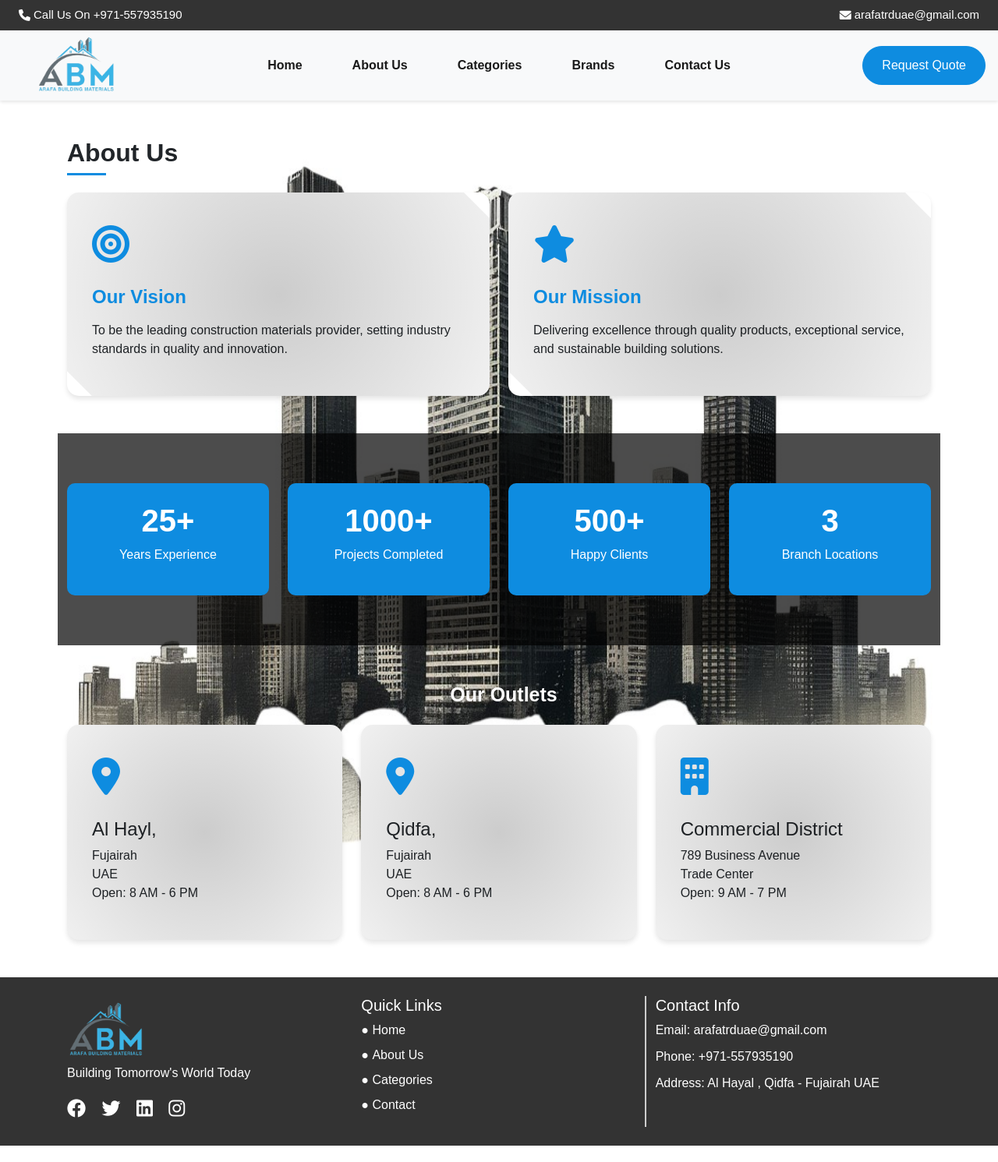
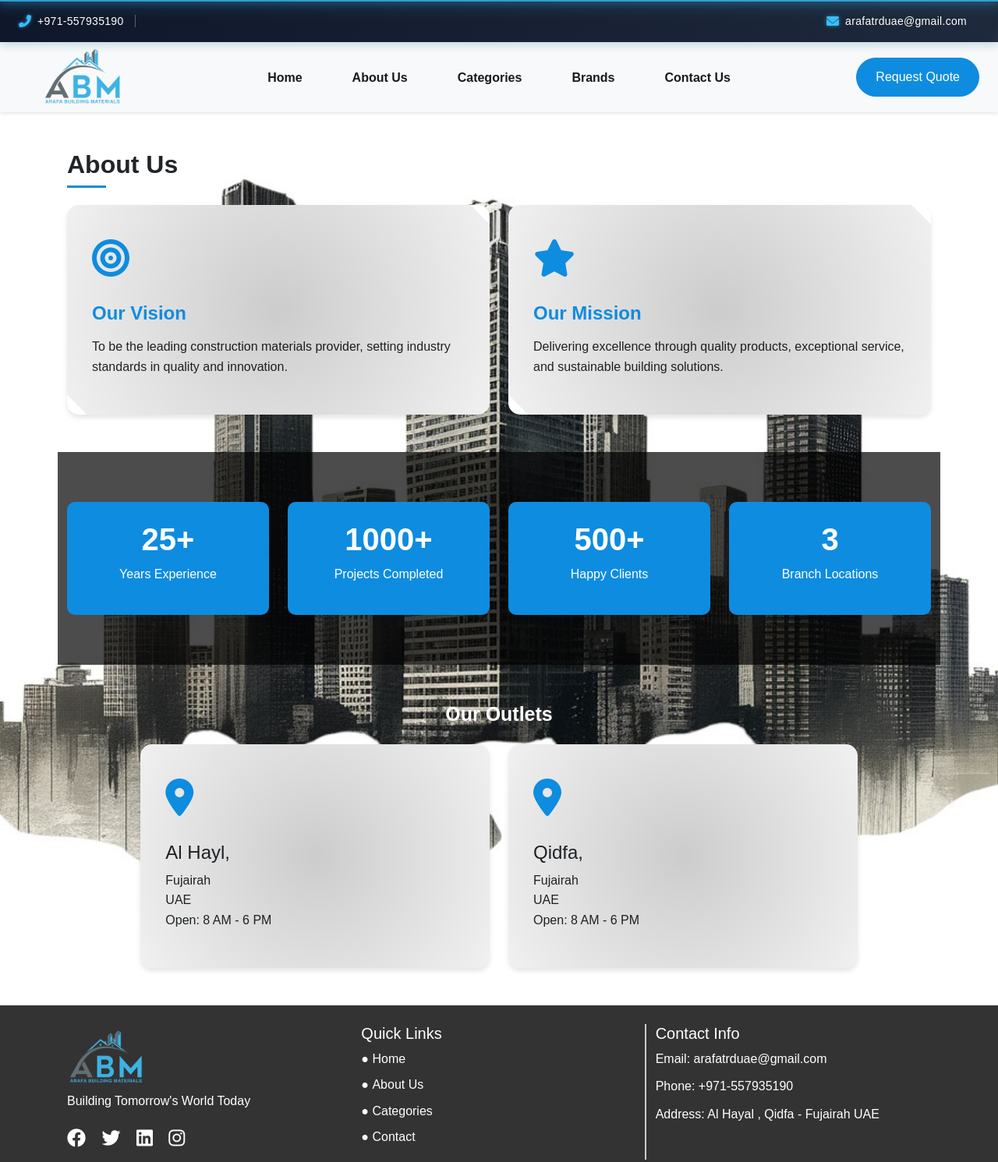
Before and after one commit to aneesmt2006/construction_startup, a plain HTML site: page about.html in a window 1280 px wide. Shown: the whole page at 78% size. Before the commit the page ends 1470 px from the top, so only its background shows below. Drawn offline with nearby package versions, Linux system fonts and the light colour scheme; a web font is replaced by a local one.

Commit message:
top bar commits

```diff
--- a/about.html
+++ b/about.html
@@ -1,29 +1,52 @@
 <!DOCTYPE html>
 <html lang="en">
   <head>
-    <meta charset="UTF-8">
-    <meta name="viewport" content="width=device-width, initial-scale=1.0">
-    <link rel="icon" href="https://res.cloudinary.com/dbzdl9adj/image/upload/v1736313524/ABM_Logo-1_cmgwnk.jpg" type="image/x-icon">
+    <meta charset="UTF-8" />
+    <meta name="viewport" content="width=device-width, initial-scale=1.0" />
+    <link
+      rel="icon"
+      href="https://res.cloudinary.com/dbzdl9adj/image/upload/v1736313524/ABM_Logo-1_cmgwnk.jpg"
+      type="image/x-icon"
+    />
     <title>ARAFA - Construction & Building Materials</title>
 
-    <link rel="stylesheet" href="style.css">
-    <link rel="preconnect" href="https://fonts.googleapis.com">
-    <link rel="preconnect" href="https://fonts.gstatic.com" crossorigin>
-    <link href="https://fonts.googleapis.com/css2?family=Belleza&family=Limelight&family=Merriweather:ital,wght@0,300;0,400;0,700;0,900;1,300;1,400;1,700;1,900&family=Orbitron:wght@400..900&display=swap" rel="stylesheet">
+    <link rel="stylesheet" href="style.css" />
+    <link rel="preconnect" href="https://fonts.googleapis.com" />
+    <link rel="preconnect" href="https://fonts.gstatic.com" crossorigin />
+    <link
+      href="https://fonts.googleapis.com/css2?family=Belleza&family=Limelight&family=Merriweather:ital,wght@0,300;0,400;0,700;0,900;1,300;1,400;1,700;1,900&family=Orbitron:wght@400..900&display=swap"
+      rel="stylesheet"
+    />
 
     <!-- Bootstrap CSS -->
-    <link href="https://cdn.jsdelivr.net/npm/bootstrap@5.3.2/dist/css/bootstrap.min.css" rel="stylesheet">
+    <link
+      href="https://cdn.jsdelivr.net/npm/bootstrap@5.3.2/dist/css/bootstrap.min.css"
+      rel="stylesheet"
+    />
 
     <!-- Swiper CSS -->
-    <link rel="stylesheet" href="https://cdn.jsdelivr.net/npm/swiper@8/swiper-bundle.min.css">
+    <link
+      rel="stylesheet"
+      href="https://cdn.jsdelivr.net/npm/swiper@8/swiper-bundle.min.css"
+    />
     <!-- AOS CSS -->
-    <link href="https://unpkg.com/aos@2.3.1/dist/aos.css" rel="stylesheet">
+    <link href="https://unpkg.com/aos@2.3.1/dist/aos.css" rel="stylesheet" />
     <!-- Font Awesome -->
-    <link rel="stylesheet" href="https://cdnjs.cloudflare.com/ajax/libs/font-awesome/6.4.0/css/all.min.css">
-    <link rel="stylesheet" href="https://stackpath.bootstrapcdn.com/bootstrap/5.0.0-alpha1/css/bootstrap.min.css" integrity="sha384-r4NyP46KrjDleawBgD5tp8Y7UzmLA05oM1iAEQ17CSuDqnUK2+k9luXQOfXJCJ4I" crossorigin="anonymous">
-    <link rel="stylesheet" href="https://cdnjs.cloudflare.com/ajax/libs/font-awesome/6.0.0/css/all.min.css">
-
-
+    <link
+      rel="stylesheet"
+      href="https://cdnjs.cloudflare.com/ajax/libs/font-awesome/6.4.0/css/all.min.css"
+    />
+    <link
+      rel="stylesheet"
+      href="https://stackpath.bootstrapcdn.com/bootstrap/5.0.0-alpha1/css/bootstrap.min.css"
+      integrity="sha384-r4NyP46KrjDleawBgD5tp8Y7UzmLA05oM1iAEQ17CSuDqnUK2+k9luXQOfXJCJ4I"
+      crossorigin="anonymous"
+    />
+    <link
+      rel="stylesheet"
+      href="https://cdnjs.cloudflare.com/ajax/libs/font-awesome/6.0.0/css/all.min.css"
+    />
+    <link rel="stylesheet" href="topbar.css">
     <!-- Custom CSS -->
     <style>
       :root {
@@ -34,13 +57,10 @@
       }
 
       body {
-
         font-family: Arial, sans-serif;
         /* font-weight: 400; */
         font-style: normal;
-
       }
-
 
       /* /////////////////////////////////////////////////////////////////////////////////////////////// */
       /* Navbar Styles */
@@ -66,7 +86,7 @@
       }
 
       .nav-link::after {
-            content: '';
+        content: "";
         position: absolute;
         bottom: 0;
         left: 50%;
@@ -96,11 +116,12 @@
       }
       /* //////////////////////////////////////////////////////////////////////////////////////// */
 
-
-
-    .list-unstyled li a{ text-decoration:none;
-        list-style-type: disc; margin-bottom: 5px;color: white; }
-
+      .list-unstyled li a {
+        text-decoration: none;
+        list-style-type: disc;
+        margin-bottom: 5px;
+        color: white;
+      }
 
       /* Animations */
       @keyframes slideInLeft {
@@ -134,7 +155,8 @@
         right: 5%;
         width: 100px;
         height: 200px;
-            background: url('https://www.svgrepo.com/show/14783/crane.svg') no-repeat;
+        background: url("https://www.svgrepo.com/show/14783/crane.svg")
+          no-repeat;
         background-size: contain;
         animation: swingCrane 10s infinite alternate;
       }
@@ -154,7 +176,8 @@
         left: 5%;
         width: 150px;
         height: 100px;
-            background: url('https://www.svgrepo.com/show/273635/blueprint.svg') no-repeat;
+        background: url("https://www.svgrepo.com/show/273635/blueprint.svg")
+          no-repeat;
         background-size: contain;
         opacity: 0.5;
         transform: rotate(-15deg);
@@ -211,9 +234,7 @@
         }
       }
 
-
-
-#sticky-header{
+      #sticky-header {
         position: sticky;
         top: 0;
         width: 100%;
@@ -246,7 +267,7 @@
       }
 
       .navbar {
-    box-shadow: 0 2px 4px rgba(0,0,0,0.1);
+        box-shadow: 0 2px 4px rgba(0, 0, 0, 0.1);
       }
 
       .navbar-brand {
@@ -265,7 +286,7 @@
           right: 0;
           background: white;
           padding: 1rem;
-        box-shadow: 0 2px 4px rgba(0,0,0,0.1);
+          box-shadow: 0 2px 4px rgba(0, 0, 0, 0.1);
         }
 
         .navbar-nav {
@@ -283,7 +304,6 @@
           gap: 1rem;
         }
       }
-
 
       /* Responsive Adjustments */
       @media (max-width: 768px) {
@@ -319,38 +339,53 @@
           display: none;
         }
       }
-
     </style>
   </head>
   <body>
     <!-- Top Bar Section -->
     <!-- ----------------------------------------------------------------------------------------------------------------------------------------------------- -->
-  <div class="top-bar bg-dark text-white py-2">
-    <div class="container-fluid px-4">
-        <div class="d-flex justify-content-between align-items-center">
-            <div class="contact-info ">
-                <i class="fas fa-phone me-1"></i>
-                <a href="tel:+971568847406" class="phone text-white text-decoration-none">Call Us On +971-557935190</a>
+    <div class="top-bar">
+      <div class="container-fluid">
+          <div class="top-bar-content">
+              <div class="contact-info">
+                  <i class="fas fa-phone-alt pulse"></i>
+                  <a href="tel:+971557935190" class="contact-link"  style="color: white;">+971-557935190</a>
               </div>
-            <div class="contact-info email-info">
-                <i class="fas fa-envelope me-1"></i>
-                <a href="mailto:info@arafa.com" class="text-white text-decoration-none">arafatrduae@gmail.com</a>
+              <div class="contact-info">
+                  <i class="fas fa-envelope"></i>
+                  <a href="mailto:arafatrduae@gmail.com" class="contact-link" style="color: white;">arafatrduae@gmail.com</a>
               </div>
           </div>
       </div>
   </div>
 
-<nav class="navbar navbar-expand-lg navbar-light bg-light sticky-top" style="height:90px">
+    <nav
+      class="navbar navbar-expand-lg navbar-light bg-light sticky-top"
+      style="height: 90px"
+    >
       <div class="container-fluid">
         <!-- Logo Section -->
         <a class="navbar-brand me-5" href="#">
-            <img src="images/ABM_Logo-1-removebg-preview.png" alt="ARAFA Logo"
-                 style="width: auto; height: 90px; padding-left: 10px; margin-left: 20px; object-fit: contain;">
+          <img
+            src="images/ABM_Logo-1-removebg-preview.png"
+            alt="ARAFA Logo"
+            style="
+              width: auto;
+              height: 90px;
+              padding-left: 10px;
+              margin-left: 20px;
+              object-fit: contain;
+            "
+          />
         </a>
 
-
         <!-- Toggler Button Aligned Right -->
-        <button class="navbar-toggler ms-auto" type="button" data-bs-toggle="collapse" data-bs-target="#navbarNav">
+        <button
+          class="navbar-toggler ms-auto"
+          type="button"
+          data-bs-toggle="collapse"
+          data-bs-target="#navbarNav"
+        >
           <span class="navbar-toggler-icon"></span>
         </button>
 
@@ -364,29 +399,38 @@
               <b><a class="nav-link active" href="about.html">About Us</a></b>
             </li>
             <li class="nav-item">
-                    <b><a class="nav-link active" href="categories.html">Categories</a></b>
+              <b
+                ><a class="nav-link active" href="categories.html"
+                  >Categories</a
+                ></b
+              >
             </li>
             <li class="nav-item">
               <b><a class="nav-link active" href="brands.html">Brands</a></b>
             </li>
 
             <li class="nav-item">
-                    <b><a class="nav-link active" href="contact.html">Contact Us</a></b>
+              <b
+                ><a class="nav-link active" href="contact.html"
+                  >Contact Us</a
+                ></b
+              >
             </li>
           </ul>
           <!-- Button -->
           <div class="ms-lg-4">
-                <b><a class="btn btn-primary rounded-pill" href="contact.html">Request Quote</a></b>
+            <b
+              ><a class="btn btn-primary rounded-pill" href="contact.html"
+                >Request Quote</a
+              ></b
+            >
           </div>
         </div>
       </div>
     </nav>
 
-
-
-
      <!-- About Section -->
-    <section id="about" class="py-5" style="background-image:url(images/3x2_i_want_with_plane_white__backgro\ \(1\)-Photoroom.jpg);background-size: 100% 100%; background-position: center; background-repeat: no-repeat; ">
+<section id="about" class="py-5" style="background-image: url('images/3x2_i_want_with_plane_white__backgro (1)-Photoroom.jpg'); background-size: cover; background-position: center; background-repeat: no-repeat; overflow-x: hidden;">
   <div class="container">
       <h2 class="section-title" data-aos="fade-up">About Us</h2>
       <!-- Vision & Mission -->
@@ -436,52 +480,40 @@
       <!-- Branches -->
       <div class="row">
           <div class="col-12" data-aos="fade-up">
-                    <h3 class="text-center mb-4" style="color: white;padding-left: 12px;font-size: 25px;"><b>Our Outlets</b></h3>
+              <h3 class="text-center mb-4" style="color: white; font-size: 25px;"><b>Our Outlets</b></h3>
           </div>
-                <div class="col-md-4" data-aos="fade-up">
+          <div class="col-md-10 offset-md-1">
+              <div class="row justify-content-center">
+                  <div class="col-md-6" data-aos="fade-up">
                       <div class="about-card">
                           <div class="about-icon"><i class="fas fa-map-marker-alt"></i></div>
                           <h4>Al Hayl,</h4>
-                        <p>Fujairah<br>UAE
-                            <br>Open: 8 AM - 6 PM</p>
+                          <p>Fujairah<br>UAE<br>Open: 8 AM - 6 PM</p>
                       </div>
                   </div>
-                <div class="col-md-4" data-aos="fade-up">
+                  <div class="col-md-6" data-aos="fade-up">
                       <div class="about-card">
                           <div class="about-icon"><i class="fas fa-map-marker-alt"></i></div>
-                        <h4>Qidfa,
-                        </h4>
-                        <p>Fujairah<br>UAE
-                            <br>Open: 8 AM - 6 PM</p>
+                          <h4>Qidfa,</h4>
+                          <p>Fujairah<br>UAE<br>Open: 8 AM - 6 PM</p>
                       </div>
                   </div>
-                <!-- <div class="col-md-4" data-aos="fade-up" data-aos-delay="100">
-                    <div class="about-card">
-                        <div class="about-icon"><i class="fas fa-industry"></i></div>
-                        <h4>Industrial Area</h4>
-                        <p>456 Industrial Zone<br>Manufacturing Hub<br>Open: 7 AM - 5 PM</p>
-                    </div>
-                </div> -->
-                <div class="col-md-4" data-aos="fade-up" data-aos-delay="200">
-                    <div class="about-card">
-                        <div class="about-icon"><i class="fas fa-building"></i></div>
-                        <h4>Commercial District</h4>
-                        <p>789 Business Avenue<br>Trade Center<br>Open: 9 AM - 7 PM</p>
               </div>
           </div>
       </div>
   </div>
 </section>
 
-
-
     <!-- Footer -->
     <footer class="py-4">
       <div class="container">
         <div class="row">
           <div class="col-md-4">
-                    <img src="/images/ABM_Logo-1-removebg-preview.png" alt=""
-                         style="display: block; width: 100px; height: auto;">
+            <img
+              src="/images/ABM_Logo-1-removebg-preview.png"
+              alt=""
+              style="display: block; width: 100px; height: auto"
+            />
             <p>Building Tomorrow's World Today</p>
             <div class="social-icons">
               <a href="#"><i class="fab fa-facebook"></i></a>
@@ -492,22 +524,35 @@
           </div>
 
           <!-- Quick Links Section with Border -->
-                <div class="col-md-4" style="border-right: 2px solid #ccc; padding-right: 20px;">
+          <div
+            class="col-md-4"
+            style="border-right: 2px solid #ccc; padding-right: 20px"
+          >
             <h5>Quick Links</h5>
-                    <ul class="list-unstyled" style="padding: 0;">
-                        <li style="margin-bottom: 8px;"><a href="index.html">&#9679;&nbsp;Home</a></li>
-                        <li style="margin-bottom: 8px;"><a href="about.html">&#9679;&nbsp;About Us</a></li>
-                        <li style="margin-bottom: 8px;"><a href="categories.html">&#9679;&nbsp;Categories</a></li>
-                        <li style="margin-bottom: 8px;"><a href="contact.html">&#9679;&nbsp;Contact</a></li>
+            <ul class="list-unstyled" style="padding: 0">
+              <li style="margin-bottom: 8px">
+                <a href="index.html">&#9679;&nbsp;Home</a>
+              </li>
+              <li style="margin-bottom: 8px">
+                <a href="about.html">&#9679;&nbsp;About Us</a>
+              </li>
+              <li style="margin-bottom: 8px">
+                <a href="categories.html">&#9679;&nbsp;Categories</a>
+              </li>
+              <li style="margin-bottom: 8px">
+                <a href="contact.html">&#9679;&nbsp;Contact</a>
+              </li>
             </ul>
           </div>
 
           <!-- Contact Info Section -->
           <div class="col-md-4">
             <h5>Contact Info</h5>
-                    <p style="margin-bottom: 10px;">Email: arafatrduae@gmail.com</p>
-                    <p style="margin-bottom: 10px;">Phone: +971-557935190</p>
-                    <p style="margin-bottom: 10px;">Address: Al Hayal , Qidfa - Fujairah UAE</p>
+            <p style="margin-bottom: 10px">Email: arafatrduae@gmail.com</p>
+            <p style="margin-bottom: 10px">Phone: +971-557935190</p>
+            <p style="margin-bottom: 10px">
+              Address: Al Hayal , Qidfa - Fujairah UAE
+            </p>
           </div>
         </div>
       </div>
@@ -526,20 +571,20 @@
     <script src="https://unpkg.com/aos@2.3.1/dist/aos.js"></script>
     <!-- Custom JS -->
     <script>
-        document.addEventListener('DOMContentLoaded', () => {
+      document.addEventListener("DOMContentLoaded", () => {
         // Initialize Swiper
-            const swiper = new Swiper('.hero-slider', {
+        const swiper = new Swiper(".hero-slider", {
           loop: true,
-                effect: 'fade',
+          effect: "fade",
           fadeEffect: {
-                    crossFade: true
+            crossFade: true,
           },
           autoplay: {
             delay: 2000,
             disableOnInteraction: false,
           },
           pagination: {
-                    el: '.swiper-pagination',
+            el: ".swiper-pagination",
             clickable: true,
           },
         });
@@ -573,7 +618,7 @@
         scrollToTopBtn.addEventListener("click", () => {
           window.scrollTo({
             top: 0,
-                    behavior: "smooth"
+            behavior: "smooth",
           });
         });
 
@@ -587,38 +632,43 @@
           });
         }
       });
-         window.addEventListener('scroll', () => {
-        let current = '';
+      window.addEventListener("scroll", () => {
+        let current = "";
 
-        sections.forEach(section => {
+        sections.forEach((section) => {
           const sectionTop = section.offsetTop;
           const sectionHeight = section.clientHeight;
 
-            if (pageYOffset >= (sectionTop - 150)) {
-                current = section.getAttribute('id');
+          if (pageYOffset >= sectionTop - 150) {
+            current = section.getAttribute("id");
           }
         });
 
-        navLinks.forEach(link => {
-            link.classList.remove('active');
-            if (link.getAttribute('href').substring(1) === current) {
-                link.classList.add('active');
+        navLinks.forEach((link) => {
+          link.classList.remove("active");
+          if (link.getAttribute("href").substring(1) === current) {
+            link.classList.add("active");
           }
         });
 
-        document.addEventListener('DOMContentLoaded', function() {
-    const brandsScroll = document.querySelector('.brands-scroll');
-    const brandCards = brandsScroll.querySelectorAll('.brand-card');
+        document.addEventListener("DOMContentLoaded", function () {
+          const brandsScroll = document.querySelector(".brands-scroll");
+          const brandCards = brandsScroll.querySelectorAll(".brand-card");
 
           // Clone the brand cards and append them to create a seamless loop
-    brandCards.forEach(card => {
+          brandCards.forEach((card) => {
             const clone = card.cloneNode(true);
             brandsScroll.appendChild(clone);
           });
 
           // Calculate the total width of all brand cards
           const totalWidth = Array.from(brandCards).reduce((width, card) => {
-        return width + card.offsetWidth + parseInt(getComputedStyle(card).marginLeft) + parseInt(getComputedStyle(card).marginRight);
+            return (
+              width +
+              card.offsetWidth +
+              parseInt(getComputedStyle(card).marginLeft) +
+              parseInt(getComputedStyle(card).marginRight)
+            );
           }, 0);
 
           // Set the animation duration based on the total width
@@ -626,12 +676,12 @@
           brandsScroll.style.animationDuration = `${animationDuration}s`;
 
           // Pause animation on hover
-    brandsScroll.addEventListener('mouseenter', () => {
-        brandsScroll.style.animationPlayState = 'paused';
+          brandsScroll.addEventListener("mouseenter", () => {
+            brandsScroll.style.animationPlayState = "paused";
           });
 
-    brandsScroll.addEventListener('mouseleave', () => {
-        brandsScroll.style.animationPlayState = 'running';
+          brandsScroll.addEventListener("mouseleave", () => {
+            brandsScroll.style.animationPlayState = "running";
           });
 
           // Check if we need to reset the animation
@@ -643,7 +693,7 @@
               // Move the first card to the end
               brandsScroll.appendChild(firstCard);
               // Reset the animation
-            brandsScroll.style.animation = 'none';
+              brandsScroll.style.animation = "none";
               brandsScroll.offsetHeight; // Trigger reflow
               brandsScroll.style.animation = `scroll ${animationDuration}s linear infinite`;
             }
@@ -652,8 +702,6 @@
           // Check position periodically
           setInterval(checkPosition, 1000);
         });
-
-
       });
     </script>
   </body>
--- a/categories.css
+++ b/categories.css
@@ -37,7 +37,7 @@ body {
 .divider {
     width: 40px;
     height: 3px;
-    background-color: #dc2626;
+    background-color: #0bb7de;
     margin: 0 auto;
 }
 
@@ -86,7 +86,7 @@ body {
 .category-card h3 {
     position: absolute;
     top: 15px;
-    left: 65px;
+    left: 60px;
     margin: 0;
     color: white;
     text-shadow: 1px 1px 3px rgba(0, 0, 0, 0.5);
--- /dev/null
+++ b/topbar.css
@@ -0,0 +1,195 @@
+:root {
+    --primary-gradient: linear-gradient(90deg, #0f172a, #1e293b);
+    --hover-gradient: linear-gradient(90deg, #1e40af, #3b82f6);
+    --accent-color: #38bdf8;
+    --glow-color: rgba(56, 189, 248, 0.6);
+    --text-color: #f8fafc;
+    --icon-color: #38bdf8;
+    --animation-speed: 0.3s;
+}
+
+* {
+    margin: 0;
+    padding: 0;
+    box-sizing: border-box;
+}
+
+body {
+    font-family: 'Poppins', sans-serif;
+    line-height: 1.6;
+}
+
+.top-bar {
+    background: var(--primary-gradient);
+    color: var(--text-color);
+    padding: 12px 0;
+    box-shadow: 0 4px 12px rgba(0, 0, 0, 0.1);
+    position: relative;
+    overflow: hidden;
+    animation: ambientGlow 4s infinite alternate;
+}
+
+/* Lighting effect elements */
+.top-bar::before, .top-bar::after {
+    content: "";
+    position: absolute;
+    pointer-events: none;
+}
+
+/* Moving light beam */
+.top-bar::before {
+    width: 150px;
+    height: 100%;
+    background: linear-gradient(
+        90deg,
+        transparent,
+        rgba(255, 255, 255, 0.1),
+        rgba(255, 255, 255, 0.2),
+        rgba(255, 255, 255, 0.1),
+        transparent
+    );
+    top: 0;
+    left: -150px;
+    transform: skewX(-20deg);
+    animation: lightBeam 6s infinite;
+}
+
+/* Top edge glow */
+.top-bar::after {
+    height: 2px;
+    width: 100%;
+    top: 0;
+    left: 0;
+    background: var(--accent-color);
+    box-shadow:
+        0 0 10px 1px var(--glow-color),
+        0 0 20px 2px var(--glow-color);
+    opacity: 0.8;
+}
+
+@keyframes lightBeam {
+    0% { left: -150px; }
+    100% { left: 100%; }
+}
+
+@keyframes ambientGlow {
+    0% {
+        box-shadow:
+            0 4px 12px rgba(0, 0, 0, 0.1),
+            0 0 0 rgba(56, 189, 248, 0);
+    }
+    100% {
+        box-shadow:
+            0 4px 12px rgba(0, 0, 0, 0.1),
+            0 0 15px rgba(56, 189, 248, 0.3);
+    }
+}
+
+.container-fluid {
+    width: 100%;
+    padding: 0 24px;
+    margin: 0 auto;
+    max-width: 1400px;
+    position: relative;
+    z-index: 1;
+}
+
+.top-bar-content {
+    display: flex;
+    justify-content: space-between;
+    align-items: center;
+    flex-wrap: wrap;
+}
+
+.contact-info {
+    display: flex;
+    align-items: center;
+    margin: 4px 0;
+    position: relative;
+    padding: 0 16px;
+}
+
+.contact-info:first-child {
+    padding-left: 0;
+}
+
+.contact-info:not(:last-child)::after {
+    content: "";
+    position: absolute;
+    right: 0;
+    top: 50%;
+    transform: translateY(-50%);
+    height: 16px;
+    width: 1px;
+    background-color: rgba(255, 255, 255, 0.3);
+}
+
+.contact-info i {
+    color: var(--icon-color);
+    margin-right: 8px;
+    font-size: 16px;
+    transition: transform var(--animation-speed) ease;
+    text-shadow: 0 0 5px var(--glow-color);
+}
+
+.contact-link {
+    color: var(--text-color);
+    text-decoration: none;
+    font-weight: 400;
+    font-size: 14px;
+    letter-spacing: 0.3px;
+    transition: all var(--animation-speed) ease;
+    position: relative;
+    padding: 4px 0;
+}
+
+.contact-link::after {
+    content: '';
+    position: absolute;
+    width: 0;
+    height: 1px;
+    bottom: 0;
+    left: 0;
+    background-color: var(--accent-color);
+    box-shadow: 0 0 5px var(--glow-color);
+    transition: width var(--animation-speed) ease;
+}
+
+.contact-info:hover i {
+    transform: translateY(-2px);
+    text-shadow: 0 0 10px var(--glow-color);
+}
+
+.contact-info:hover .contact-link {
+    color: var(--accent-color);
+    text-shadow: 0 0 5px var(--glow-color);
+}
+
+.contact-info:hover .contact-link::after {
+    width: 100%;
+}
+
+.pulse {
+    animation: pulse 2s infinite;
+}
+
+@keyframes pulse {
+    0% { transform: scale(1); opacity: 1; }
+    50% { transform: scale(1.05); opacity: 0.9; }
+    100% { transform: scale(1); opacity: 1; }
+}
+
+@media (max-width: 768px) {
+    .top-bar-content {
+        flex-direction: column;
+        align-items: flex-start;
+    }
+
+    .contact-info {
+        padding: 6px 0;
+    }
+
+    .contact-info:not(:last-child)::after {
+        display: none;
+    }
+}
```
Also changed, not shown: brands.html (+11 -10 lines), categories.html (+33 -83 lines), contact.html (+10 -9 lines), header.html (+0 -1 lines), index.html (+20 -31 lines). Lines whose indentation alone changed are shown as unchanged.
